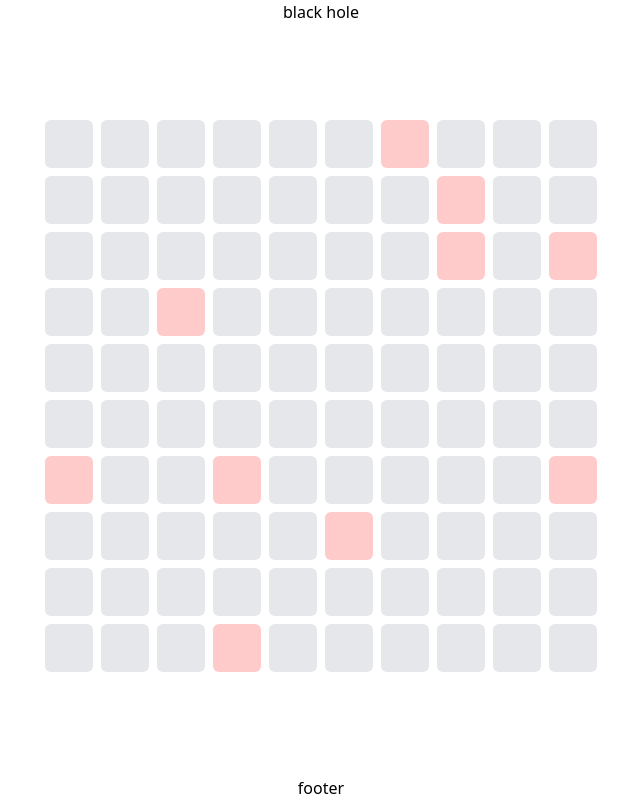
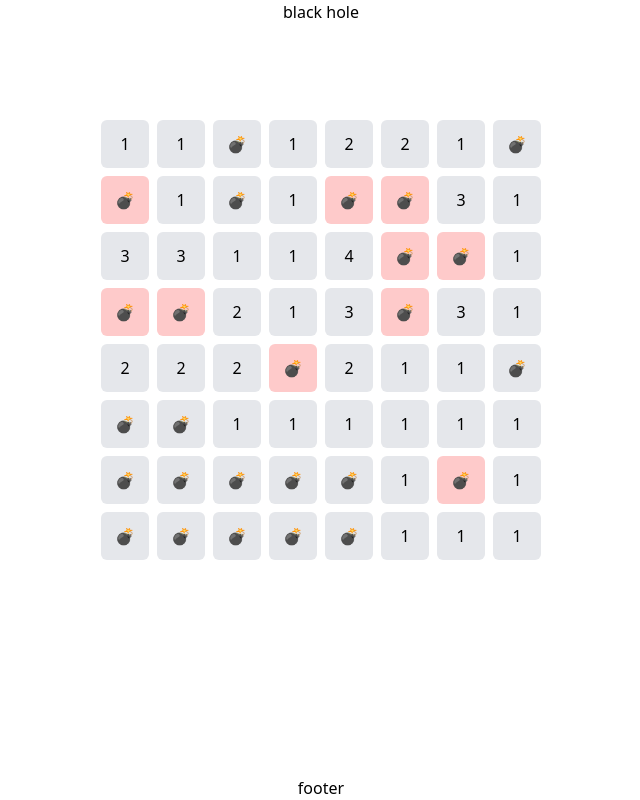
Before and after one commit to Nedilko/black-hole, a React (Create React App) app: page / in a window 1280 px wide. Shown: the whole page, without its empty margins (319-959 px from the left). Built offline with nearby package versions, Linux system fonts and the light colour scheme.

Commit message:
added numbers

```diff
--- a/src/App.tsx
+++ b/src/App.tsx
@@ -9,7 +9,7 @@ function App() {
         <Header />
       </header>
       <main className="flex mt-24 justify-center">
-        <GameField width={10} height={10} />
+        <GameField width={8} height={8} />
       </main>
       <footer className="flex mt-auto justify-center">
         <Footer />
--- a/src/components/Game/Cell.tsx
+++ b/src/components/Game/Cell.tsx
@@ -5,9 +5,10 @@ type PropsType = {
   index: number;
   // onClick: (index: number) => void;
   isMine: boolean;
+  minesNearCount: number;
 };
 
-const Cell = ({ index, isMine }: PropsType) => {
+const Cell = ({ index, isMine, minesNearCount }: PropsType) => {
   const [isMarkedMine, setIsMarkedMine] = useState(isMine);
   const [isOpen, setIsOpen] = useState(true);
 
@@ -32,10 +33,13 @@ const Cell = ({ index, isMine }: PropsType) => {
       onClick={handleClick}
       onContextMenu={handleClick}
       className={`rounded-md w-12 h-12 ${
-        // isOpen ? 'bg-blue-200' : isMarkedMine ? 'bg-red-200' : 'bg-gray-200'
-        isMarkedMine ? 'bg-red-200' : 'bg-gray-200'
+        isMarkedMine
+          ? 'bg-red-200 hover:bg-red-300'
+          : 'bg-gray-200 hover:bg-gray-300'
       }`}
-    ></button>
+    >
+      {minesNearCount === 0 ? '💣' : minesNearCount}
+    </button>
   );
 };
 
--- a/src/components/Game/GameField.tsx
+++ b/src/components/Game/GameField.tsx
@@ -17,19 +17,93 @@ const fillIndexes = (size: number, minesCount: number): number[] => {
   return randIndexes;
 };
 
+type GameCell = {
+  isMine: boolean;
+  coordinates: {
+    x: number;
+    y: number;
+  };
+  minesNearCount: number;
+};
+
+const gameFieldArray = (
+  width: number,
+  height: number,
+  minesCount: number
+): GameCell[] => {
+  const size = width * height;
+  const minesIndexes = fillIndexes(size, minesCount);
+  const gameField: GameCell[] = [];
+  for (let i = 0; i < width; i++) {
+    for (let j = 0; j < height; j++) {
+      gameField.push({
+        isMine: minesIndexes.includes(i * width + j),
+        coordinates: {
+          x: i,
+          y: j,
+        },
+        minesNearCount: 0,
+      });
+    }
+  }
+  return gameField;
+};
+
+const fillNumbers = (gameField: GameCell[]) => {
+  gameField.forEach((cell) => {
+    if (!cell.isMine) {
+      const minesNearCount = gameField
+        .filter((c) => {
+          return (
+            (c.coordinates.x === cell.coordinates.x &&
+              c.coordinates.y === cell.coordinates.y - 1) ||
+            (c.coordinates.x === cell.coordinates.x &&
+              c.coordinates.y === cell.coordinates.y + 1) ||
+            (c.coordinates.x === cell.coordinates.x - 1 &&
+              c.coordinates.y === cell.coordinates.y) ||
+            (c.coordinates.x === cell.coordinates.x + 1 &&
+              c.coordinates.y === cell.coordinates.y) ||
+            (c.coordinates.x === cell.coordinates.x - 1 &&
+              c.coordinates.y === cell.coordinates.y - 1) ||
+            (c.coordinates.x === cell.coordinates.x + 1 &&
+              c.coordinates.y === cell.coordinates.y - 1) ||
+            (c.coordinates.x === cell.coordinates.x - 1 &&
+              c.coordinates.y === cell.coordinates.y + 1) ||
+            (c.coordinates.x === cell.coordinates.x + 1 &&
+              c.coordinates.y === cell.coordinates.y + 1)
+          );
+        })
+        .filter((c) => c.isMine).length;
+      cell.minesNearCount = minesNearCount;
+    }
+  });
+
+  return gameField;
+};
+
 const GameField = ({ width, height }: GameFieldProps) => {
   const count = width * height;
-  const indexes = useMemo(() => fillIndexes(count, 10), [count]);
+  const field = useMemo(
+    () => fillNumbers(gameFieldArray(width, height, 10)),
+    [width, height]
+  );
 
   return (
-    <div className="flex flex-col min-w-[550px]">
+    <div className="flex flex-col">
       <div className={`grid gap-2 grid-cols-${width} grid-rows-${height}`}>
-        {Array.from({ length: count }, (_, i) => (
-          <Cell key={i} index={i} isMine={indexes.includes(i)} />
-        ))}
+        {Array.from({ length: count }, (_, i) => {
+          return (
+            <Cell
+              key={i}
+              index={i}
+              isMine={field[i].isMine}
+              minesNearCount={field[i].minesNearCount}
+            />
+          );
+        })}
       </div>
     </div>
   );
-};
+};;
 
 export default GameField;
```
